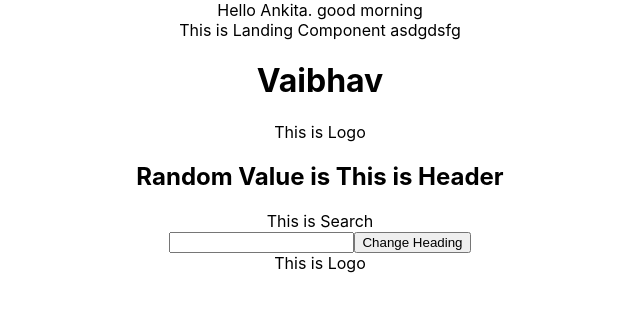
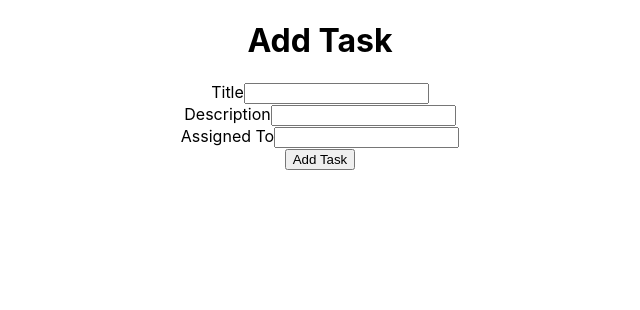
Before and after one commit to tvaibhav123/class-tutorial, a React (Create React App) app: page / in a window 1280 px wide. Shown: the top 310 px of the page, without its empty margins (320-960 px from the left). Built offline with nearby package versions, Linux system fonts and the light colour scheme.

Commit message:
adding the TODO application

```diff
--- a/src/App.js
+++ b/src/App.js
@@ -3,15 +3,17 @@ import './App.css';
 import Landing from './Landing.jsx';
 import Header from './header/Header';
 import Branding from './branding/Branding';
+import AddTask from './TODO/AddTask';
 
 function App() {
   const name = "Ankita";
   return (
     <div className="App">
-      Hello {name}. good morning
-      <Landing />
+
+     {/*  <Landing />
       <Header />
-      <Branding/>
+      <Branding/> */}
+      <AddTask ></AddTask>
     </div>
   )
 }
--- /dev/null
+++ b/src/TODO/AddTask.jsx
@@ -0,0 +1,59 @@
+import React, { useState } from 'react';
+import ViewTask from './ViewTask';
+
+const AddTask = () => {
+
+    const [tasks, setTasks] = useState([]);
+    const submitHandler = (event) => {
+        event.preventDefault();
+
+        const task = {
+            title : event.target[0].value,
+            description: event.target[1].value,
+            assignedTo: event.target[2].value
+        }
+        setTasks([...tasks, task])
+        //setTasks([[],{title:"asdfa",description:"asdf",assignedTo:"asdf"}])
+        //console.log("Form", "title:",title," Description:",description, " AssignedTo:",assignedTo)
+    }
+
+    return (
+        <div>
+            <h1>Add Task</h1>
+            <form onSubmit={submitHandler}>
+                <div>
+                    <label htmlFor="title">Title</label>
+                    <input type="text" name="title" id="title" />
+                </div>
+                <div>
+                    <label htmlFor="description">Description</label>
+                    <input type="text" name="description" id="description" />
+                </div>
+                <div>
+                    <label htmlFor="assignedTo">Assigned To</label>
+                    <input type="text" name="assignedTo" id="assignedTo" />
+                </div>
+                <div>
+                    <button type="submit">Add Task</button>
+                </div>
+            </form>
+            {/* <div>
+                {task.title} -  {task.description} - {task.assignedTo}
+            </div> */}
+
+            {
+                tasks.map((task) => {
+                    return (
+                        <ViewTask title={task.title} description={task.description} assignedTo={task.assignedTo}/>
+                    )
+                })
+            }
+
+        </div>
+    );
+}
+
+//title   <inout element>
+//task Description <input element>
+//assignedTo
+export default AddTask;
--- /dev/null
+++ b/src/TODO/ViewTask.jsx
@@ -0,0 +1,17 @@
+
+const ViewTask = (props) => {
+    return (
+        <div>
+            <h1>View Tasks</h1>
+            <div>
+                <ul>
+                    <li>Title: {props.title}</li>
+                    <li>Description: {props.description}</li>
+                    <li>AssignedTo: {props.assignedTo}</li>
+                </ul>
+            </div>
+        </div>
+    );
+}
+
+export default ViewTask;
```
